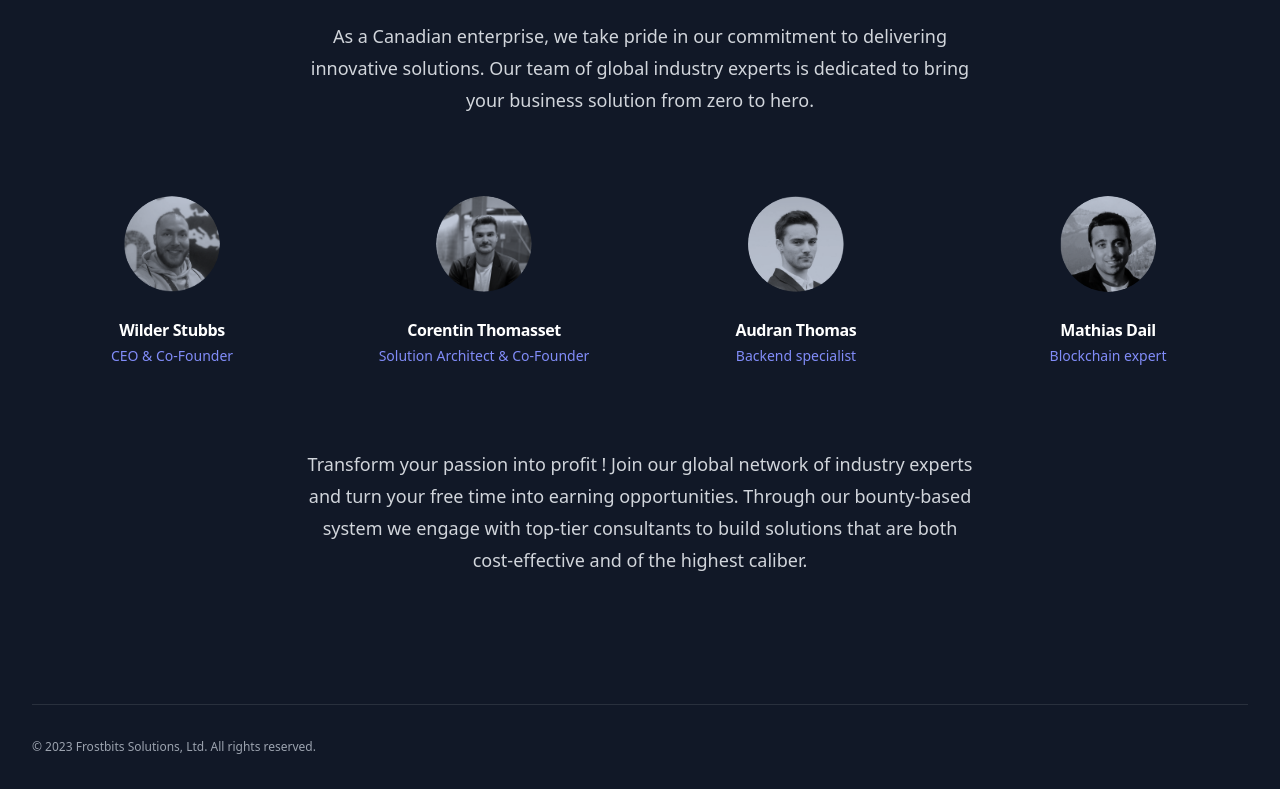
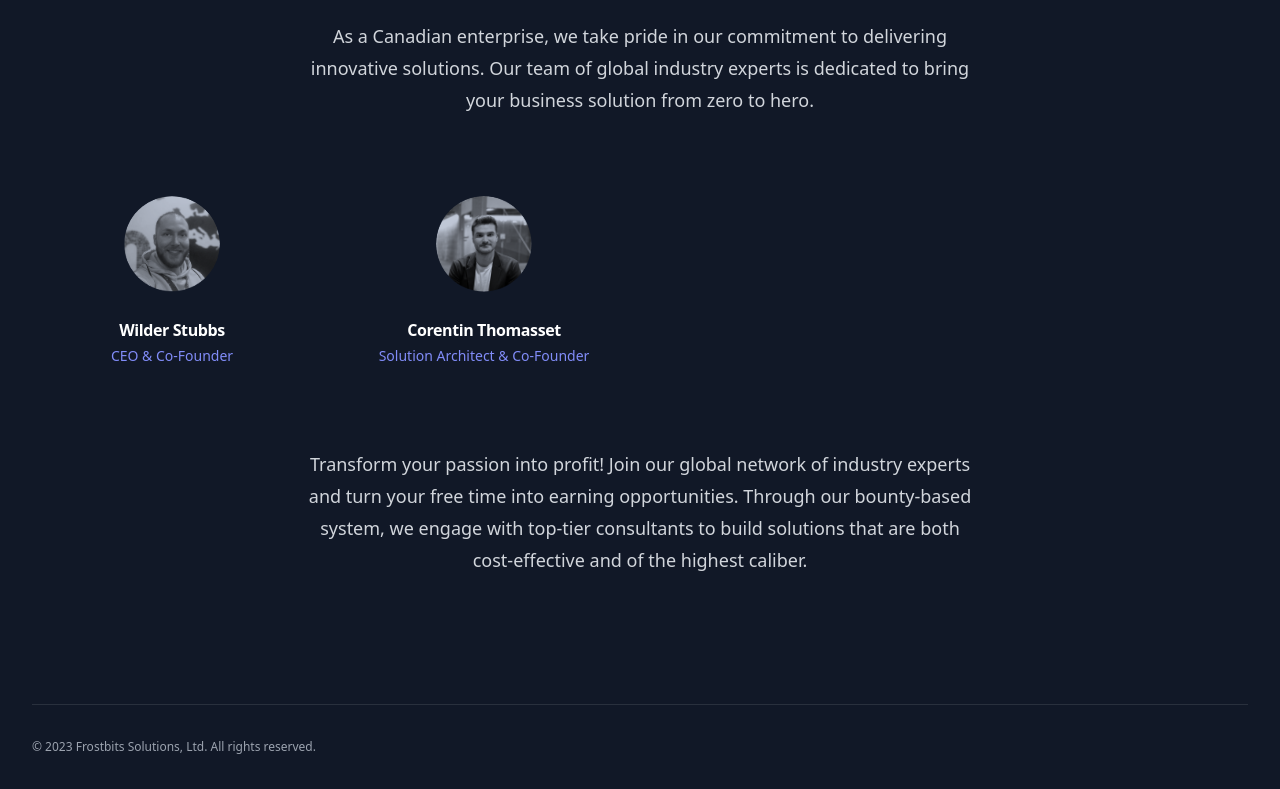
Before and after one commit to nzerolk/frostbits-landing, a Vue app: page / in a window 1280 px wide. Shown: the part 1672-2461 px from the top of the page. Built offline with nearby package versions, Linux system fonts and the light colour scheme.

Commit message:
Update Team.vue
Remove Audran and Mathias, give us both links.

```diff
--- a/src/components/Team.vue
+++ b/src/components/Team.vue
@@ -8,13 +8,15 @@
       </div>
       <ul role="list" class="mx-auto my-20 grid max-w-2xl grid-cols-2 gap-x-8 gap-y-16 text-center sm:grid-cols-2 md:grid-cols-4 lg:mx-0 lg:max-w-none">
         <li v-for="person in people" :key="person.name">
-          <img class="mx-auto h-24 w-24 rounded-full" :src="person.imageUrl" alt="" />
-          <h3 class="mt-6 text-base font-semibold leading-7 tracking-tight text-white">{{ person.name }}</h3>
+          <a :href="person.link" target="_blank">
+            <img class="mx-auto h-24 w-24 rounded-full" :src="person.imageUrl" alt="" />
+            <h3 class="mt-6 text-base font-semibold leading-7 tracking-tight text-white">{{ person.name }}</h3>
+          </a>
           <p class="text-sm leading-6 text-indigo-400">{{ person.role }}</p>
         </li>
       </ul>
       <div class="mx-auto max-w-2xl lg:text-center">
-        <p class="mt-6 text-lg leading-8 text-gray-300">Transform your passion into profit ! Join our global network of industry experts and turn your free time into earning opportunities. Through our bounty-based system we engage with top-tier consultants to build solutions that are both cost-effective and of the highest caliber. </p>
+        <p class="mt-6 text-lg leading-8 text-gray-300">Transform your passion into profit! Join our global network of industry experts and turn your free time into earning opportunities. Through our bounty-based system, we engage with top-tier consultants to build solutions that are both cost-effective and of the highest caliber.</p>
       </div>
     </div>
   </div>
@@ -26,22 +28,13 @@ const people = [
     name: 'Wilder Stubbs',
     role: 'CEO & Co-Founder',
     imageUrl: '/Wilder.png',
+    link: 'https://x.com/WilderStubbs'
   },
   {
     name: 'Corentin Thomasset',
     role: 'Solution Architect & Co-Founder',
     imageUrl: '/Corentin.png',
+    link: 'https://github.com/nzerolk'
   },
-  {
-    name: 'Audran Thomas',
-    role: 'Backend specialist',
-    imageUrl: '/Audran.png',
-  },
-  {
-    name: 'Mathias Dail',
-    role: 'Blockchain expert',
-    imageUrl: '/Mathias.png',
-  },
-
 ]
 </script>
```
